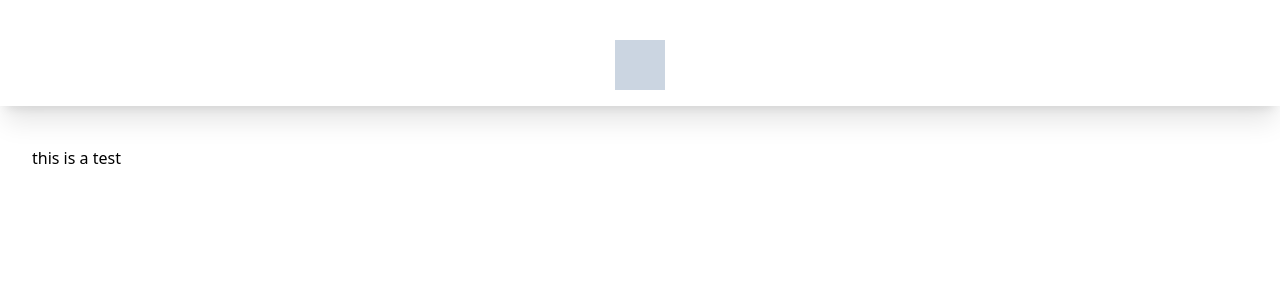
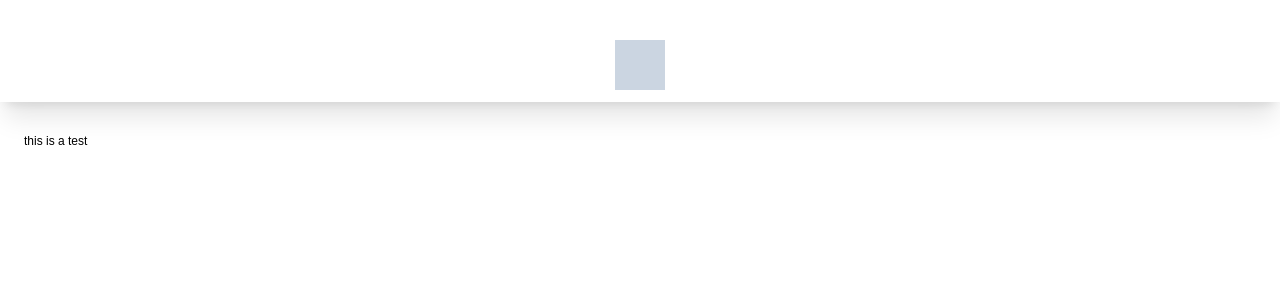
Before and after one commit to Linjay7421/vue-pomelo-bakery, a Vue app: page / in a window 1280 px wide. Shown: the top 300 px of the page. Built offline with nearby package versions, Linux system fonts and the light colour scheme.

Commit message:
Update App.vue
Import new Font Family and default English font
- default English font family to Arial
- import TaipeiSansTCBeta

```diff
--- a/src/App.vue
+++ b/src/App.vue
@@ -1,3 +1,23 @@
 <template>
-  <router-view/>
+  <router-view />
 </template>
+
+<style>
+@font-face {
+  font-family: "TaipeiSansTCBeta-Regular";
+  src: url(@/assets/fonts/TaipeiSansTCBeta-Regular.ttf) format("opentype");
+}
+@font-face {
+  font-family: "TaipeiSansTCBeta-Bold";
+  src: url(@/assets/fonts/TaipeiSansTCBeta-Bold.ttf) format("opentype");
+}
+html {
+  font-size: 12px;
+}
+body {
+  font-family: Arial, sans-serif;
+}
+h1, h2, h3, h4 , h5 {
+  font-family: "TaipeiSansTCBeta-Bold";
+}
+</style>
```
